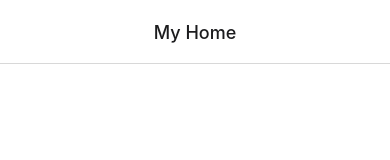
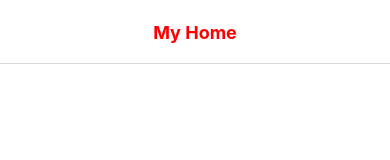
Before and after one commit to awais882s/MySecondApp, a React Native app: screen / in a window 390 px wide. Shown: the top 160 px of the page. Built offline with nearby package versions, Linux system fonts and the light colour scheme.

Commit message:
Update AppNavigators.js

```diff
--- a/src/navigations/AppNavigators.js
+++ b/src/navigations/AppNavigators.js
@@ -12,7 +12,11 @@ export default function AppNavigators() {
     return (
         <NavigationContainer>
             <Stack.Navigator
-                screenOptions={{ headerTitleAlign: "center" }}
+                screenOptions={{
+                    headerTitleAlign: "center",
+                    headerTintColor: "red",
+                    headerTitleStyle: { fontWeight: "bold" }
+                }}
             >
                 <Stack.Screen name="Home" options={{
                     headerTitle: "My Home"
```
